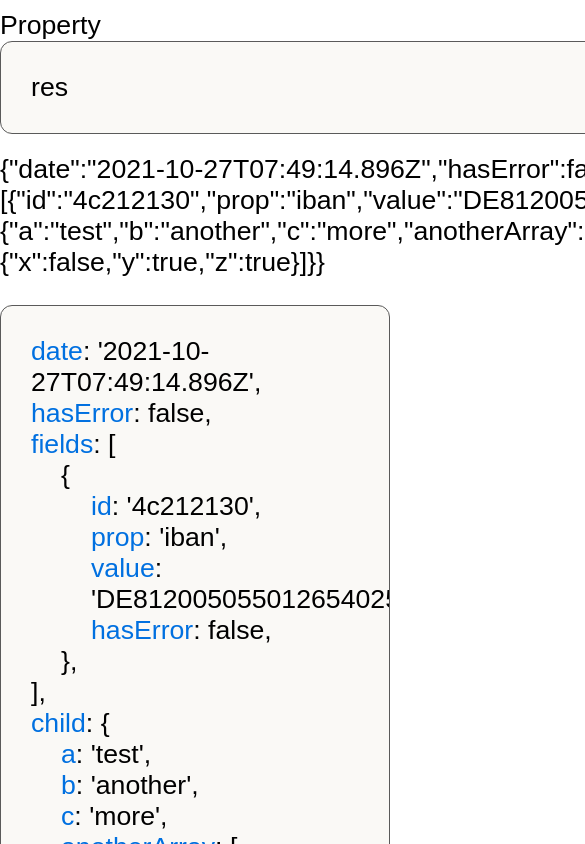
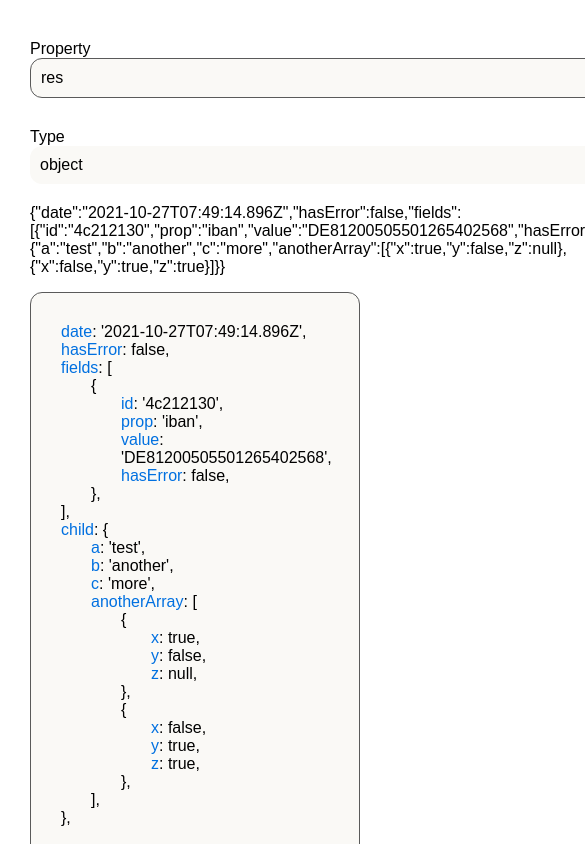
Before and after one commit to rkparsons/heyflow-json-explorer, a React (Vite) app: page / in a window 390 px wide. Shown: the top 844 px of the page, 585 px wide, since content can reach past the window. Built offline with nearby package versions, Linux system fonts and the light colour scheme.

Commit message:
Responsive mobile styles

```diff
--- a/src/components/JSONExplorer/JSONExplorer.module.scss
+++ b/src/components/JSONExplorer/JSONExplorer.module.scss
@@ -1,3 +1,4 @@
+@use '@/styles/breakpoint';
 @use '@/styles/color';
 @use '@/styles/size';
 
@@ -5,8 +6,12 @@
     padding: 0;
     border: none;
     display: grid;
-    grid-template-columns: 1fr 1fr;
+    grid-template-columns: 1fr;
     gap: size.$spacing-small;
+
+    @media (min-width: breakpoint.$desktop) {
+        grid-template-columns: 1fr 1fr;
+    }
 
     label {
         margin: size.$spacing-small 0;
@@ -14,7 +19,7 @@
 }
 
 .textBox {
-    padding: size.$spacing-medium;
+    padding: size.$spacing-small;
     background-color: color.$background;
     border-radius: size.$border-radius-medium;
     border: 1px solid color.$lines;
@@ -27,6 +32,10 @@
 
     &:disabled {
         border: none;
+    }
+
+    @media (min-width: breakpoint.$desktop) {
+        padding: size.$spacing-medium;
     }
 }
 
--- /dev/null
+++ b/src/styles/breakpoint.scss
@@ -0,0 +1,3 @@
+$mobile: 360px;
+$tablet: 1024px;
+$desktop: 1440px;
--- a/src/styles/global.scss
+++ b/src/styles/global.scss
@@ -1,4 +1,13 @@
+@use '@/styles/size';
+@use '@/styles/breakpoint';
+
 :root {
+    margin: size.$spacing-medium;
     font-family: Arial, Helvetica, sans-serif;
-    font-size: 20pt;
+    font-size: 12pt;
+
+    @media (min-width: breakpoint.$desktop) {
+        margin: size.$spacing-large;
+        font-size: 20pt;
+    }
 }
--- a/src/styles/size.scss
+++ b/src/styles/size.scss
@@ -1,3 +1,4 @@
+$spacing-large: 80px;
 $spacing-medium: 30px;
 $spacing-small: 10px;
 $border-radius-medium: 12px;
```
